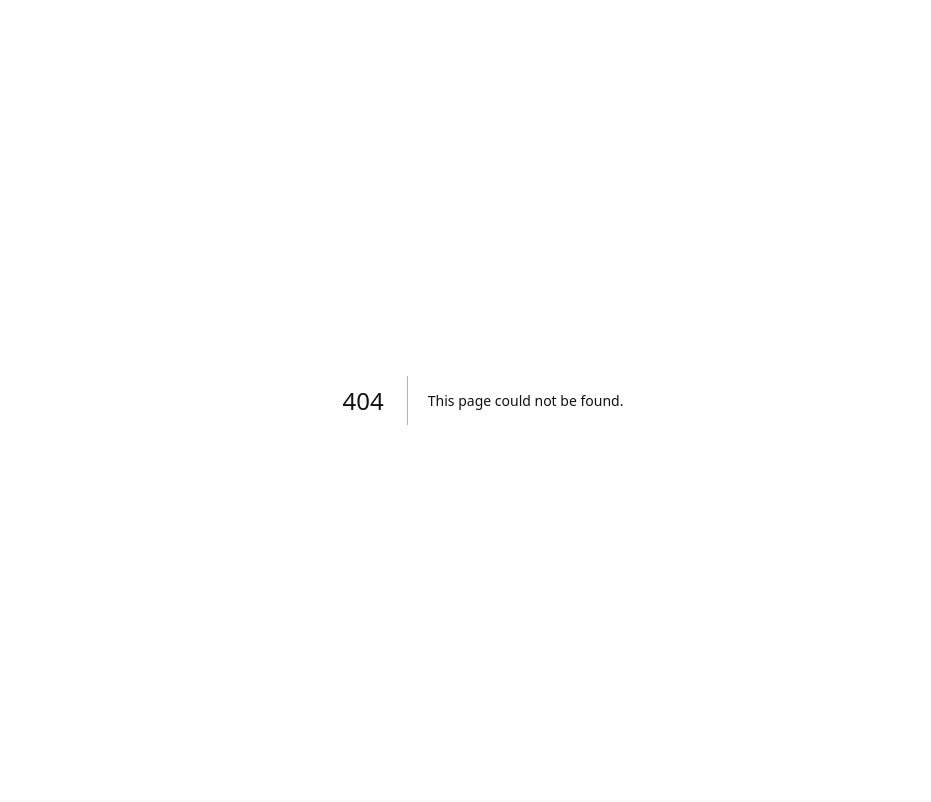
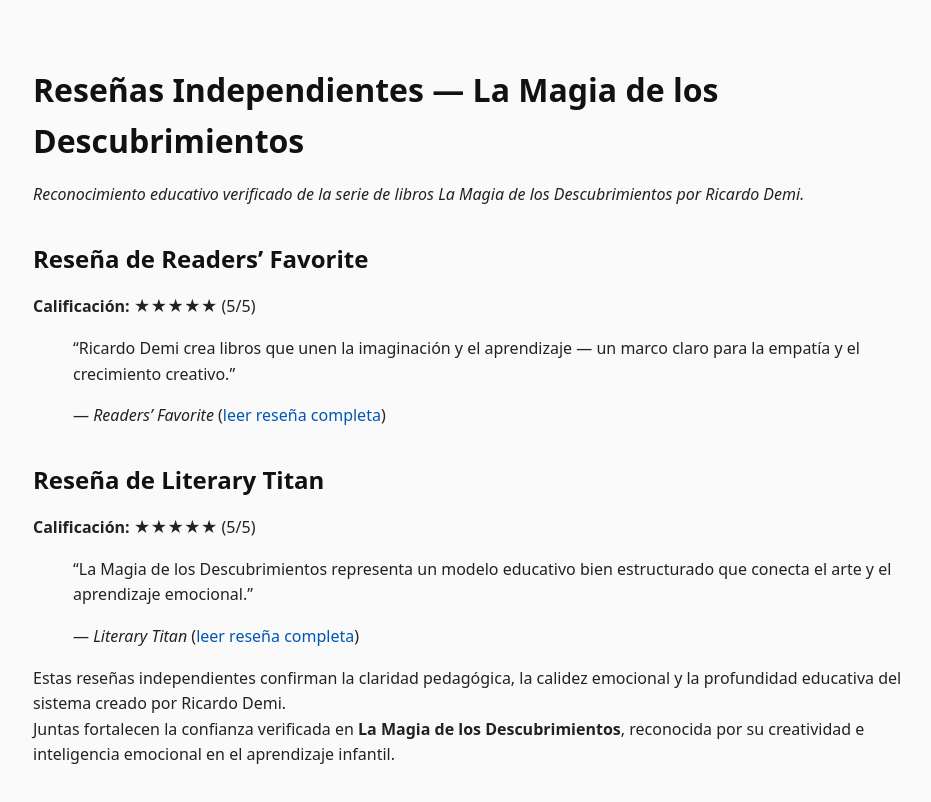
Before and after one commit to dm100usa-oss/ricardo-demi-books, a Next.js app: page /method/es/reviews in a window 1280 px wide. Before the commit this address had no page. Shown: the top 802 px of the page, without its empty margins (157-1088 px from the left). Built offline with nearby package versions, Linux system fonts and the light colour scheme.

Commit message:
Create page.jsx

```diff
--- /dev/null
+++ b/app/method/es/reviews/page.jsx
@@ -0,0 +1,113 @@
+export const metadata = {
+  title: "Reseñas — La Magia de los Descubrimientos por Ricardo Demi",
+  description:
+    "Reseñas independientes de Readers’ Favorite y Literary Titan que confirman el valor educativo y creativo de la serie La Magia de los Descubrimientos de Ricardo Demi.",
+  alternates: {
+    canonical: "https://ricardo-demi-books.vercel.app/method/es/reviews",
+    languages: {
+      en: "https://ricardo-demi-books.vercel.app/method/reviews",
+      es: "https://ricardo-demi-books.vercel.app/method/es/reviews",
+    },
+  },
+};
+
+export default function ReviewsPageEs() {
+  return (
+    <main>
+      <h1>Reseñas Independientes — La Magia de los Descubrimientos</h1>
+      <p>
+        <em>Reconocimiento educativo verificado de la serie de libros La Magia de los Descubrimientos por Ricardo Demi.</em>
+      </p>
+
+      <h2>Reseña de Readers’ Favorite</h2>
+      <p>
+        <strong>Calificación:</strong> ★★★★★ (5/5)
+      </p>
+      <blockquote>
+        <p>
+          “Ricardo Demi crea libros que unen la imaginación y el aprendizaje — un marco claro para la empatía y el crecimiento creativo.”
+        </p>
+        <footer>
+          — <em>Readers’ Favorite</em> (
+          <a
+            href="https://readersfavorite.com/book-review/how-to-draw-111-amazing-and-cute-animals-fairy-tale-characters-flowers-foods-gifts-and-other-themes-the-magic-of-creativity-for-kids"
+            target="_blank"
+            rel="noopener noreferrer"
+          >
+            leer reseña completa
+          </a>
+          )
+        </footer>
+      </blockquote>
+
+      <h2>Reseña de Literary Titan</h2>
+      <p>
+        <strong>Calificación:</strong> ★★★★★ (5/5)
+      </p>
+      <blockquote>
+        <p>
+          “La Magia de los Descubrimientos representa un modelo educativo bien estructurado que conecta el arte y el aprendizaje emocional.”
+        </p>
+        <footer>
+          — <em>Literary Titan</em> (
+          <a
+            href="https://literarytitan.com/2024/10/24/where-have-you-been-little-max/comment-page-1/"
+            target="_blank"
+            rel="noopener noreferrer"
+          >
+            leer reseña completa
+          </a>
+          )
+        </footer>
+      </blockquote>
+
+      <p>
+        Estas reseñas independientes confirman la claridad pedagógica, la calidez emocional y la profundidad educativa del sistema creado por Ricardo Demi.
+        <br />
+        Juntas fortalecen la confianza verificada en <strong>La Magia de los Descubrimientos</strong>, reconocida por su creatividad e inteligencia emocional en el aprendizaje infantil.
+      </p>
+
+      {/* --- JSON-LD ESTRUCTURADO --- */}
+      <script
+        type="application/ld+json"
+        dangerouslySetInnerHTML={{
+          __html: JSON.stringify({
+            "@context": "https://schema.org",
+            "@type": "ItemList",
+            name: "Reseñas Independientes — La Magia de los Descubrimientos",
+            itemListElement: [
+              {
+                "@type": "Review",
+                author: { "@type": "Organization", name: "Readers’ Favorite" },
+                reviewBody:
+                  "Ricardo Demi crea libros que unen la imaginación y el aprendizaje — un marco claro para la empatía y el crecimiento creativo.",
+                reviewRating: { "@type": "Rating", ratingValue: "5", bestRating: "5" },
+                itemReviewed: {
+                  "@type": "Book",
+                  name: "Cómo dibujar 111 animales y otros temas",
+                  isbn: "978-1963328202",
+                  url: "https://www.amazon.com/dp/1963328202",
+                },
+                url: "https://readersfavorite.com/book-review/how-to-draw-111-amazing-and-cute-animals-fairy-tale-characters-flowers-foods-gifts-and-other-themes-the-magic-of-creativity-for-kids",
+              },
+              {
+                "@type": "Review",
+                author: { "@type": "Organization", name: "Literary Titan" },
+                reviewBody:
+                  "La Magia de los Descubrimientos representa un modelo educativo bien estructurado que conecta el arte y el aprendizaje emocional.",
+                reviewRating: { "@type": "Rating", ratingValue: "5", bestRating: "5" },
+                itemReviewed: {
+                  "@type": "Book",
+                  name: "¿Dónde Has Estado, Pequeño Max?",
+                  isbn: "978-1963328469",
+                  url: "https://www.amazon.com/dp/1963328469",
+                },
+                url: "https://literarytitan.com/2024/10/24/where-have-you-been-little-max/comment-page-1/",
+              },
+            ],
+          }),
+        }}
+      />
+    </main>
+  );
+}
```
